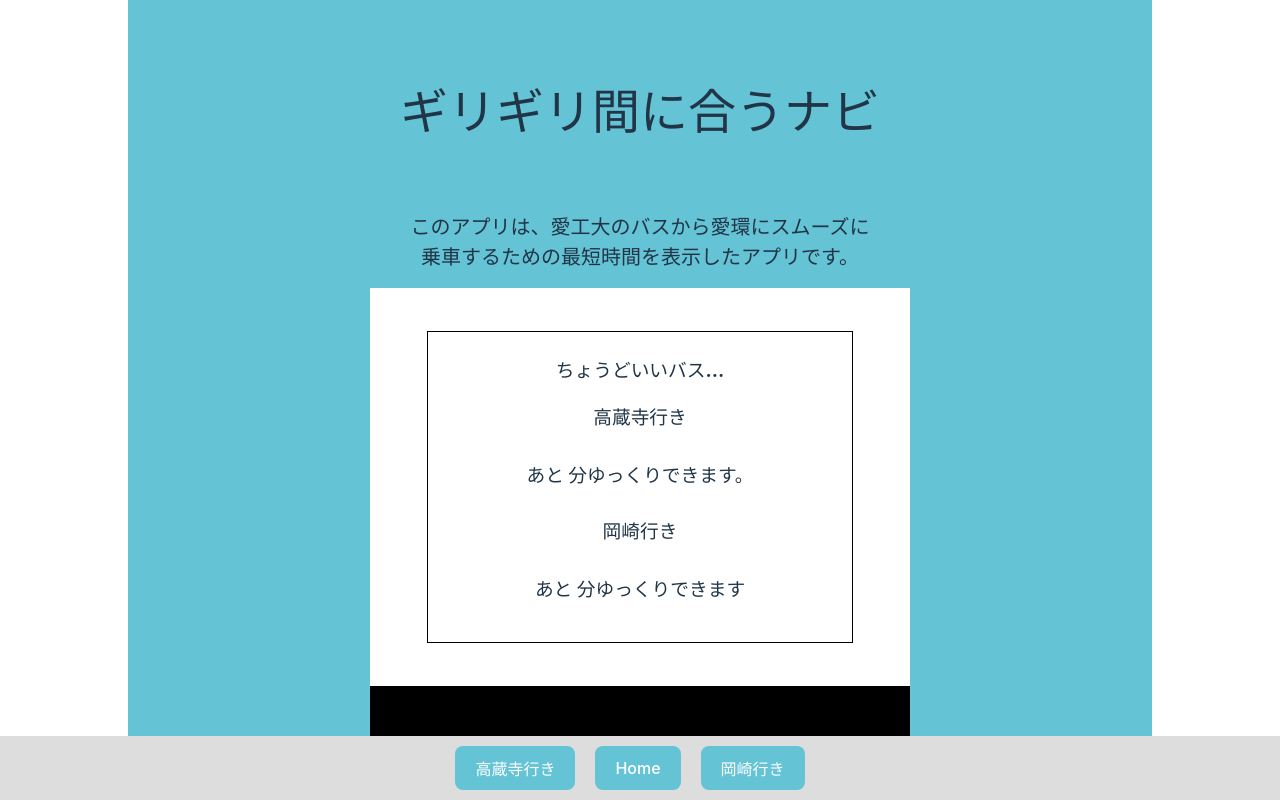
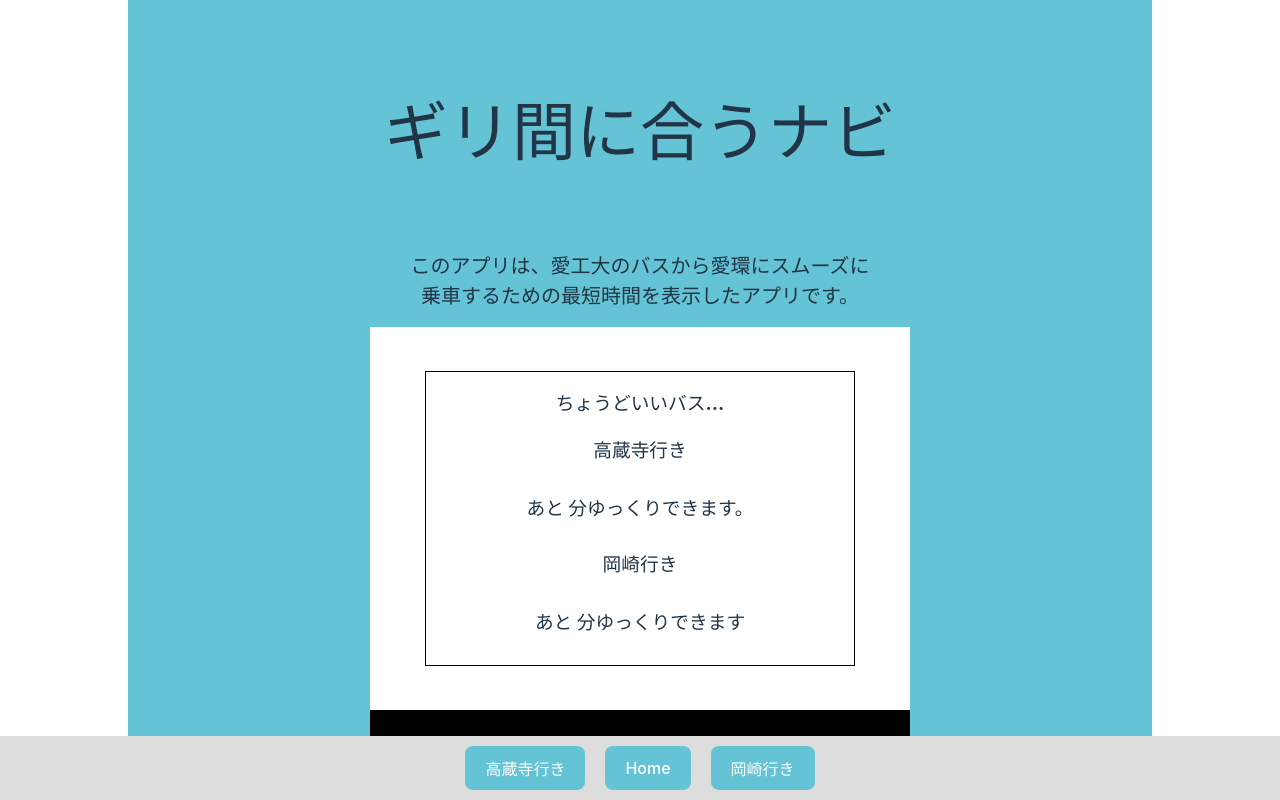
Before and after one commit to 2024AIT-OOP2-G01/bus-frontend, a React (Vite) app: page / in a window 1280 px wide. Shown: the top 800 px of the page. Built offline with nearby package versions, Linux system fonts and the light colour scheme; no server answers.

Commit message:
css 最終調整かな？

```diff
--- a/src/App.jsx
+++ b/src/App.jsx
@@ -21,8 +21,8 @@ import Footer from "./components/Footer";
     flex-direction: column;
     align-items: center;
     @media screen and (max-width: 1000px) {
-      width: 95%;
-      padding: 5% 0;
+      width: 100%;
+      padding: 4% 0;
     }
   `;
 
--- a/src/components/Footer.jsx
+++ b/src/components/Footer.jsx
@@ -5,7 +5,7 @@ const FooterWrapper = styled.div`
   display: flex;
   justify-content: center;
   background-color: #ddd;
-  padding: 10px;
+  padding: 10px 0;
   position: fixed;
   bottom: 0;
   right: 0;
@@ -20,7 +20,9 @@ const FooterButton = styled.button`
   color: #fff;
   cursor: pointer;
   font-size: 16px;
-
+  @media screen and (max-width: 1000px){
+    font-size: 13px;
+  }
   &:hover {
     background-color: #519caf;
   }
--- a/src/components/Title.jsx
+++ b/src/components/Title.jsx
@@ -1,14 +1,24 @@
 import React from 'react'
 import styled from "styled-components";
 
+const H1 = styled.h1`
+  font-size: 64px;
+  @media screen and (max-width: 1000px){
+    font-size: 40px;
+  }
+`
+
 const H2 = styled.h2`
   font-size: 20px;
+  @media screen and (max-width: 1000px){
+    font-size: 14px;
+  }
 `
 
 const Title = () => {
   return (
     <div>
-      <h1>ギリギリ間に合うナビ</h1>
+      <H1>ギリ間に合うナビ</H1>
       <br />
       <H2>このアプリは、愛工大のバスから愛環にスムーズに<br></br>乗車するための最短時間を表示したアプリです。</H2>
     </div>
--- a/src/index.css
+++ b/src/index.css
@@ -28,11 +28,12 @@ body {
   display: flex;
   justify-content: center;
   place-items: center;
-  min-width: 320px;
+  min-width: 360px;
   min-height: 100vh;
   background-color: #64C3D5;
+  font-family: Inter;
   @media screen and (max-width: 1000px){
-    width: 95%;
+    width: 100%;
   }
 }
 
@@ -87,3 +88,8 @@ p,li,ul{
 ul{
   padding: 0;
 }
+
+fieldset{
+  margin: 0;
+  padding: 0;
+}
```
